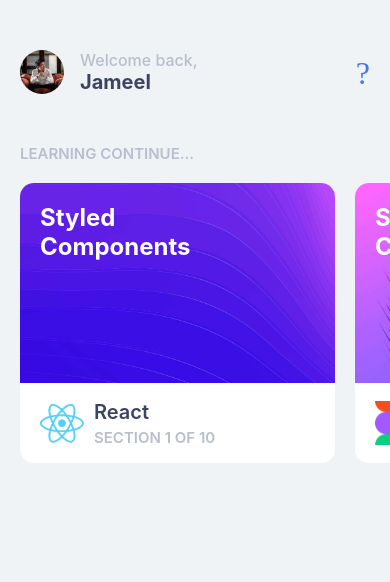
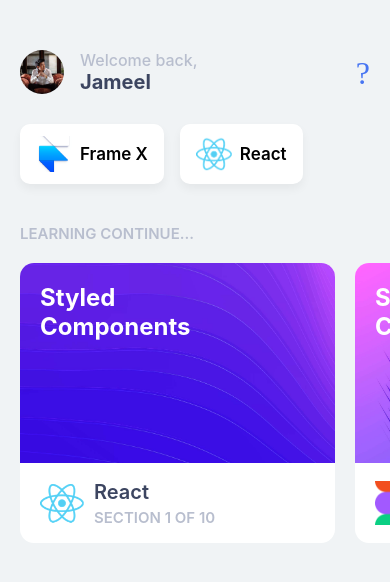
Before and after one commit to jameel-fullstackdeveloper/designcode-app, a React Native app: screen / in a window 390 px wide. Shown: the top 582 px of the page. Built offline with nearby package versions, Linux system fonts and the light colour scheme.

Commit message:
logo ui completed

```diff
--- a/App.js
+++ b/App.js
@@ -2,7 +2,7 @@
 import { SafeAreaView,ScrollView } from 'react-native';
 import styled from 'styled-components/native'
 import Card from './components/Card';
-
+import Logo from './components/Logo'
 import { Ionicons } from '@expo/vector-icons'
 
 export default function App() {
@@ -21,9 +21,26 @@
           style= {{ position : "absolute", right:20, top:5}}
         />
       </Titlebar>
+
+    <ScrollView
+      horizontal={true}
+      style={{flexDirection:"row", padding:20, paddingLeft:12, paddingTop:30}}
+      >
+      <Logo
+        image={require('./assets/logo-framerx.png')}
+        text="Frame X"
+      />
+  <Logo
+        image={require('./assets/logo-react.png')}
+        text="React"
+      />
+
+     </ScrollView>
+
       <SubTitle>Learning Continue...</SubTitle>
 
-      <ScrollView horizontal={true} style={{paddingBottom:10}} showsHorizontalScrollIndicator={false}>
+      <ScrollView horizontal={true}
+      style={{paddingBottom:10}} showsHorizontalScrollIndicator={false}>
         <Card
           image={require('./assets/background2.jpg')}
           title="Styled Components"
@@ -84,6 +101,6 @@
   text-transform:uppercase;
   color:#b8bece;
   font-weight:600;
-  margin-top:50px;
+  margin-top:20px;
   margin-left:20px;
 `
--- /dev/null
+++ b/components/Logo.js
@@ -0,0 +1,32 @@
+import React from 'react'
+import styled from 'styled-components/native'
+
+const Logo = (props) => (
+    <Container>
+        <Image source={props.image} resizeMode="containt"/>
+        <Text>{props.text}</Text>
+    </Container>
+)
+
+export default Logo;
+
+
+const Container = styled.View`
+    flex-direction:row;
+    background-color:white;
+    height:60px;
+    padding:12px 16px 12px;
+    border-radius:10px;
+    box-shadow: 0 5px 10px rgba(0,0,0,0.05);
+    align-items:center;
+    margin: 0 8px;
+`
+const Image = styled.Image`
+    width:36px;
+    height:36px;
+`
+const Text = styled.Text`
+    font-weight:600;
+    font-size:17px;
+    margin-left:8px;
+`
```
